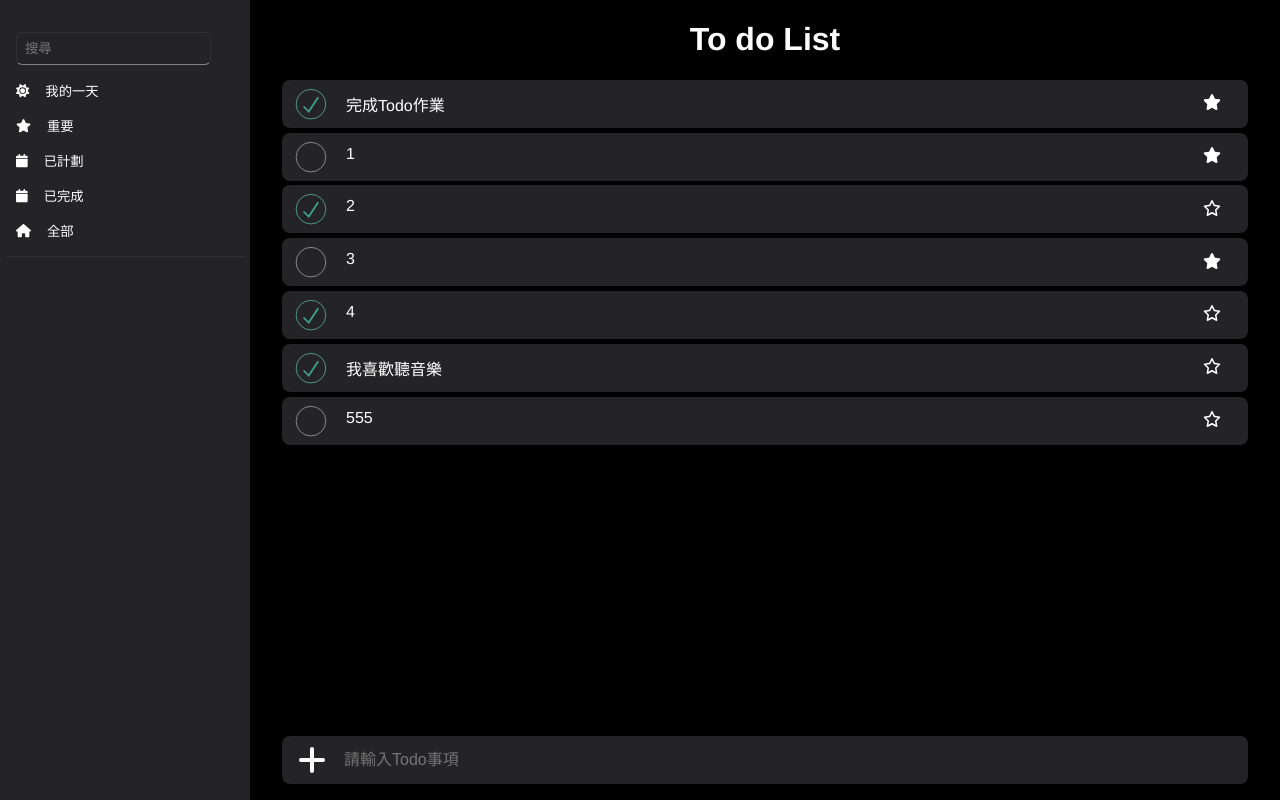
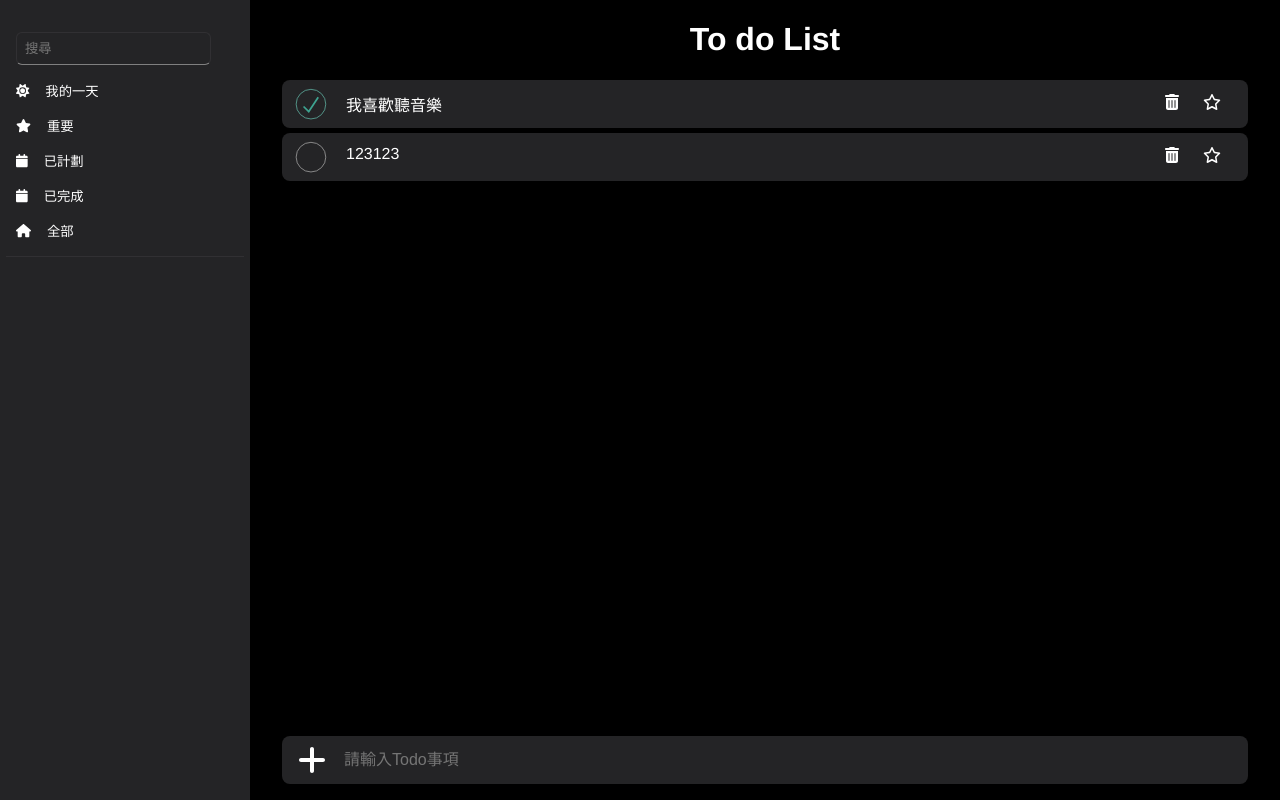
Before and after one commit to eji6u94g/Todo-list, a Vue app: page / in a window 1280 px wide. Built offline with nearby package versions, Linux system fonts and the light colour scheme; data requests are answered from the project's data file.

Commit message:
feat: 1. Add 'delete todo item' function. fix: 1. Optimize toggle modal logic.

```diff
--- a/data/db.json
+++ b/data/db.json
@@ -1,50 +1,5 @@
 {
   "todoList": [
-    {
-      "id": "38a57d09-f302-4070-a8ad-9ab13a375835",
-      "title": "完成Todo作業",
-      "isFinished": true,
-      "isAddedToToday": true,
-      "isImportant": true,
-      "isHavingDueDate": true,
-      "dueDate": "2022-03-23"
-    },
-    {
-      "id": "80f6ebf8-5138-418f-88fb-115a4470ef5c",
-      "title": "1",
-      "isFinished": false,
-      "isAddedToToday": true,
-      "isImportant": true,
-      "isHavingDueDate": true,
-      "dueDate": "2022-03-30"
-    },
-    {
-      "id": "eea0aa57-7d8d-45ba-941a-879e1034226e",
-      "title": "2",
-      "isFinished": true,
-      "isAddedToToday": false,
-      "isImportant": false,
-      "isHavingDueDate": false,
-      "dueDate": null
-    },
-    {
-      "id": "1fcb0833-5a98-4bb7-962e-a4e75cac1976",
-      "title": "3",
-      "isFinished": false,
-      "isAddedToToday": false,
-      "isImportant": true,
-      "isHavingDueDate": false,
-      "dueDate": null
-    },
-    {
-      "id": "c6c00174-4aaf-44d9-981e-5242f607f37c",
-      "title": "4",
-      "isFinished": true,
-      "isAddedToToday": false,
-      "isImportant": false,
-      "isHavingDueDate": false,
-      "dueDate": null
-    },
     {
       "id": "c9764e11-2df7-48be-ad5b-4699fc34912e",
       "title": "我喜歡聽音樂",
@@ -55,13 +10,13 @@
       "dueDate": null
     },
     {
-      "id": "f39ba170-d41c-4990-acbb-62bf59153975",
-      "title": "555",
+      "id": "79e9e5f1-f2da-45b8-8b89-85673752e5ff",
+      "title": "123123",
       "isFinished": false,
       "isAddedToToday": false,
       "isImportant": false,
-      "isHavingDueDate": true,
-      "dueDate": "2022-03-31"
+      "isHavingDueDate": false,
+      "dueDate": null
     }
   ]
 }
--- a/src/apis/todo-items.js
+++ b/src/apis/todo-items.js
@@ -12,5 +12,8 @@ export default {
   },
   createTodo({ payLoad }) {
     return apiHelper.post('', payLoad)
+  },
+  deleteTodo({ id }) {
+    return apiHelper.delete(`/${id}`)
   }
 }
--- a/src/assets/mixins.scss
+++ b/src/assets/mixins.scss
@@ -38,3 +38,14 @@
   text-align: center;
   padding-top: 1.3rem;
 }
+
+@mixin common-input {
+  background-color: #242426;
+  -webkit-appearance: none;
+  -moz-appearance: none;
+  appearance: none;
+  outline: 0;
+  border: 0;
+  color: white;
+  font-size: 1rem;
+}
--- a/src/components/CreateTodoItem.vue
+++ b/src/components/CreateTodoItem.vue
@@ -88,14 +88,7 @@ export default {
   .create-input:focus {
     flex-grow: 1;
     input {
-      background-color: #242426;
-      -webkit-appearance: none;
-      -moz-appearance: none;
-      appearance: none;
-      outline: 0;
-      border: 0;
-      color: white;
-      font-size: 1rem;
+      @include common-input();
     }
   }
 }
--- a/src/components/Modal.vue
+++ b/src/components/Modal.vue
@@ -106,7 +106,7 @@ button {
 }
 
 label[for="date"] {
-  width: 100%;
+  // width: 100%;
   font-size: 0.8rem;
   border: 0;
   background-color: none;
--- a/src/components/TodoItem.vue
+++ b/src/components/TodoItem.vue
@@ -19,7 +19,14 @@
         "
       ></label>
 
-      <p :id="props.todoItem.id">{{ props.todoItem.title }}</p>
+      <p @dblclick="editTodoItem" :id="props.todoItem.id">
+        {{ props.todoItem.title }}
+      </p>
+      <input type="text" :value="todoItemTitle" />
+    </div>
+
+    <div @click="deleteTodoItem(props.todoItem.id)" class="important-icon">
+      <i class="fa-solid fa-trash-can"></i>
     </div>
 
     <div
@@ -54,6 +61,7 @@
 
 <script>
 import { useStore } from "vuex";
+import { ref } from "vue";
 
 export default {
   name: "TodoItem",
@@ -65,13 +73,20 @@ export default {
   },
   setup(props) {
     const store = useStore();
+    const todoItemTitle = ref(props.todoItem.title);
+
     const toggleState = (id, property, value) => {
       store.dispatch("toggleState", { id, property, value });
+    };
+    const deleteTodoItem = (id) => {
+      store.dispatch("deleteTodoItem", id);
     };
 
     return {
       props,
       toggleState,
+      deleteTodoItem,
+      todoItemTitle,
     };
   },
 };
@@ -96,7 +111,7 @@ export default {
       @include common-icon();
     }
   }
-  input {
+  input[type="checkbox"] {
     text-align: center;
     position: absolute;
     top: 0;
@@ -133,6 +148,15 @@ export default {
     padding-top: 1rem;
     font-size: 1rem;
   }
+  input[type="text"] {
+    @include common-input();
+    display: none;
+    position: absolute;
+    z-index: 2;
+    padding: 0 0;
+    top: 1rem;
+    left: 3rem;
+  }
   svg:hover {
     filter: invert(0.3);
   }
--- a/src/components/TodoItemsContainer.vue
+++ b/src/components/TodoItemsContainer.vue
@@ -18,6 +18,7 @@
 import TodoItem from "./TodoItem";
 import CreateTodoItem from "./CreateTodoItem.vue";
 import { useStore } from "vuex";
+import { ref } from "vue";
 
 export default {
   name: "TodoItemsContainer",
@@ -25,18 +26,35 @@ export default {
   emits: ["afterToDoItemClicked"],
   setup(props) {
     const store = useStore();
+    const currentModalTodoItemId = ref();
+
     const handleToDoItemClickedOnContainer = (e) => {
       if (e.target.tagName === "P") {
         if (!store.state.isModalShow) {
           store.dispatch("fetchFocusedTodoItem", e.target.id);
           store.commit("toggleIsModalShow");
+          currentModalTodoItemId.value = e.target.id;
+          console.log(1);
         } else {
-          store.dispatch("fetchFocusedTodoItem", e.target.id);
+          if (e.target.id === currentModalTodoItemId.value) {
+            store.commit("toggleIsModalShow");
+            console.log(2);
+          } else {
+            store.dispatch("fetchFocusedTodoItem", e.target.id);
+            console.log("e.target.id: ", e.target.id);
+            console.log(
+              "currentModalTodoItemId: ",
+              currentModalTodoItemId.value
+            );
+            console.log(e.target.id === currentModalTodoItemId.value);
+            console.log(3);
+            currentModalTodoItemId.value = e.target.id;
+          }
         }
       }
     };
 
-    return { props, handleToDoItemClickedOnContainer };
+    return { props, handleToDoItemClickedOnContainer, currentModalTodoItemId };
   },
 };
 </script>
--- a/src/store/index.js
+++ b/src/store/index.js
@@ -117,6 +117,20 @@ const store = createStore({
         toast.error("發生錯誤, 無法新增Todo, 請稍後再試", { timeout: 3000 })
         console.log(error);
       }
+    },
+    deleteTodoItem: async ({ dispatch }, id) => {
+      try {
+        const { statusText } = await todoAPI.deleteTodo({ id });
+
+        if (statusText !== "OK") {
+          throw new Error(statusText);
+        }
+
+        dispatch('fetchTodoItems')
+      } catch (error) {
+        toast.error("沒辦法刪除Todo item, 請稍後再試", { timeout: 3000 })
+        console.log(error);
+      }
     }
   }
 })
```
